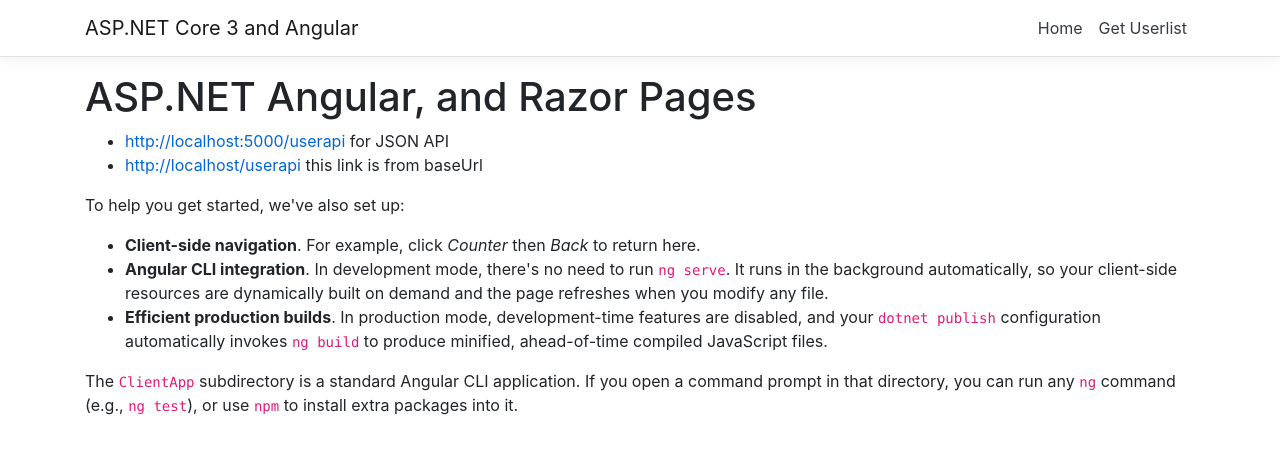
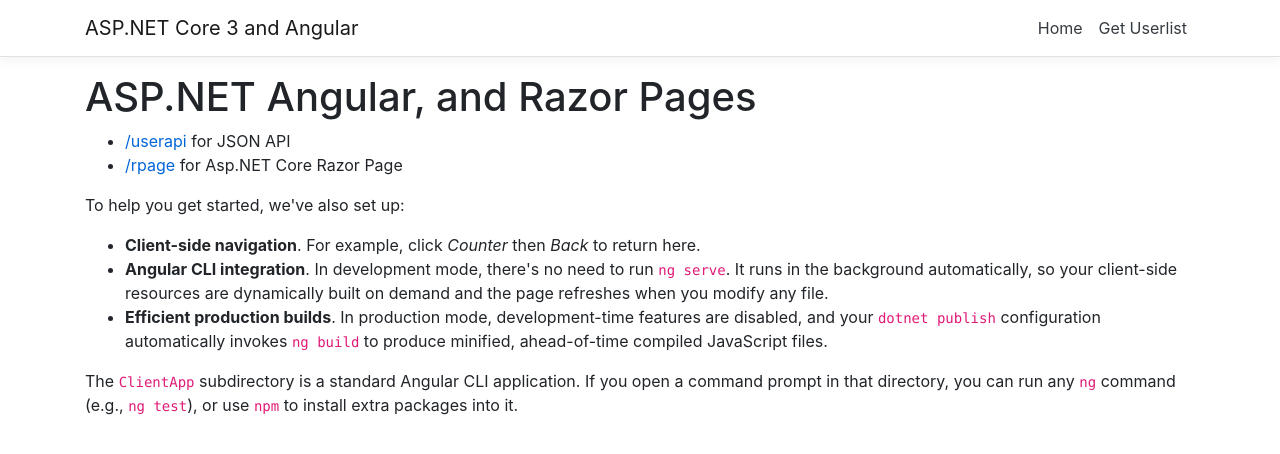
Before and after one commit to alexbryw/AngularASPDotNet, an Angular app in the folder ClientApp/: page / in a window 1280 px wide. Shown: the top 454 px of the page. Built offline with nearby package versions, Linux system fonts and the light colour scheme.

Commit message:
added relative links to userapi and razor pages.
Links added to Angular app homecomponent.

```diff
--- a/ClientApp/src/app/home/home.component.html
+++ b/ClientApp/src/app/home/home.component.html
@@ -1,7 +1,9 @@
 <h1>ASP.NET Angular, and Razor Pages</h1>
 <ul>
-  <li><a href="http://localhost:5000/userapi">http://localhost:5000/userapi</a> for JSON API</li>
-  <li> <a href="{{apiUrl}}"> {{apiUrl}}</a> this link is from baseUrl</li>
+  <li><a href="./userapi">/userapi</a> for JSON API</li>
+  <li><a href="./rpage">/rpage</a> for Asp.NET Core Razor Page</li>
+  <!-- <li> <a href="{{apiUrl}}"> {{apiUrl}}</a> this link is from baseUrl</li>
+  <li> <a href="{{baseUrl}}rpage"> {{baseUrl}}rpage</a> this link is from baseUrl Asp.Net Razor Page</li> -->
 </ul>
 <p>To help you get started, we've also set up:</p>
 <ul>
```
